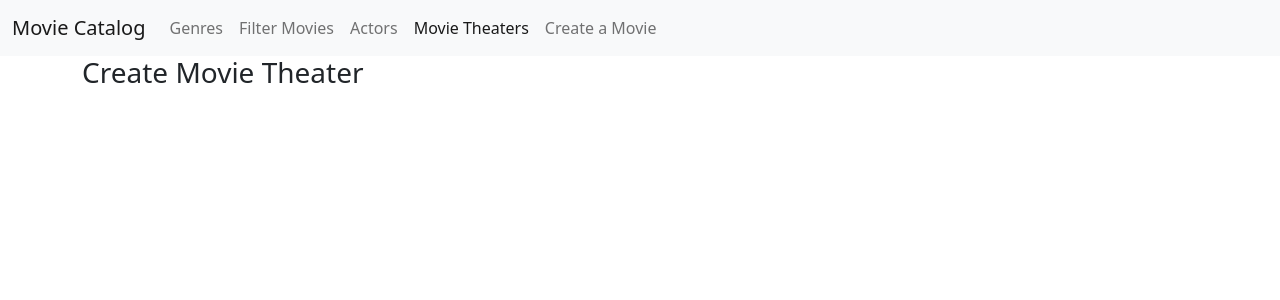
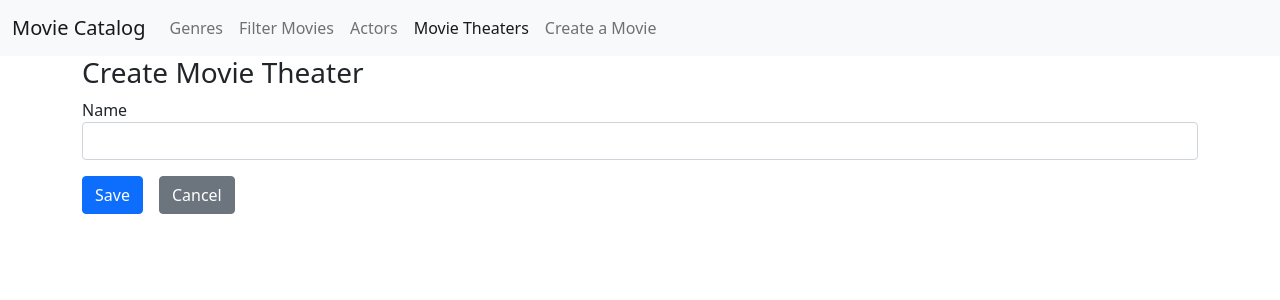
Before and after one commit to popularbelbase07/PopularCinemaHouse, a React (Create React App) app: page /movietheaters/create in a window 1280 px wide. Shown: the top 300 px of the page. Built offline with nearby package versions, Linux system fonts and the light colour scheme.

Commit message:
Create the Movietheaters form as a component and edit the movietheaters/edit/2 url and component and done.

```diff
--- a/src/Urls/Route-config.ts
+++ b/src/Urls/Route-config.ts
@@ -33,10 +33,10 @@
 
     {path: '/movietheaters', component: IndexMovieTheaters, exact: true},
     {path: '/movietheaters/create', component: CreateMovieTheater},
-    {path: '/movietheaters/edit:id(\\d+)', component: EditMovieTheater},
+    {path: '/movietheaters/edit/:id(\\d+)', component: EditMovieTheater},
 
     {path: '/movies/create', component: CreateMovie},
-    {path: '/movies/edit:id(\\d+)', component: EditMovie},
+    {path: '/movies/edit/:id(\\d+)', component: EditMovie},
     {path: '/movies/filter', component: FilterMovies},
 
 
--- a/src/movieTheaters/CreateMovieTheater.tsx
+++ b/src/movieTheaters/CreateMovieTheater.tsx
@@ -1,8 +1,13 @@
+import MovieTheaterForm from "./MovieTheaterForm";
+
 export default function CreateMovieTheater(){
     return(
         <>
         <h3>Create Movie Theater</h3>
-
+       <MovieTheaterForm
+       model = {{name: ' '}}
+       onSubmit= {values => console.log(values)}
+       />
         </>
     )
 }
--- a/src/movieTheaters/EditMovieTheater.tsx
+++ b/src/movieTheaters/EditMovieTheater.tsx
@@ -1,8 +1,14 @@
+import MovieTheaterForm from "./MovieTheaterForm";
 
 export default function EditMovieTheater(){
     return(
         <>
         <h3>Edit Movie Theater</h3>
+        <MovieTheaterForm
+        model = {{name: ' Supa Deurali '}}
+        onSubmit = {values => console.log(values)}
+
+        />
 
         </>
     )
--- /dev/null
+++ b/src/movieTheaters/MovieTheater.model.d.ts
@@ -0,0 +1,3 @@
+export interface MovieTheaterCreationDTO {
+    name: string;
+}
--- /dev/null
+++ b/src/movieTheaters/MovieTheaterForm.tsx
@@ -0,0 +1,41 @@
+import { Form, Formik, FormikHelpers } from "formik";
+import { Link } from "react-router-dom";
+import TextField from "../forms/TextField";
+import Button from "../Utils/Button";
+import { MovieTheaterCreationDTO } from "./MovieTheater.model";
+import * as Yup from "yup";
+
+export default function MovieTheaterForm(props: movieTheaterForm) {
+  return (
+    <Formik
+      initialValues={props.model}
+      onSubmit={props.onSubmit}
+      validationSchema={Yup.object({
+        name: Yup.string()
+          .required("This field is required")
+          .firstLetterUppercase(),
+      })}
+    >
+      {(formikProps) => (
+        <Form>
+          <TextField displayName="Name" field="name" />
+
+          <Button disabled={formikProps.isSubmitting} type="submit">
+            Save
+          </Button>
+          <Link className="btn btn-secondary" to="/movietheaters">
+            Cancel
+          </Link>
+        </Form>
+      )}
+    </Formik>
+  );
+}
+
+interface movieTheaterForm {
+  model: MovieTheaterCreationDTO;
+  onSubmit(
+    values: MovieTheaterCreationDTO,
+    action: FormikHelpers<MovieTheaterCreationDTO>
+  ): void;
+}
--- a/src/movies/EditMovie.tsx
+++ b/src/movies/EditMovie.tsx
@@ -1,7 +1,7 @@
 export default function EditMovie(){
     return(
         <>
-        <h3>Edit Movie</h3>
+
 
         </>
     )
```
